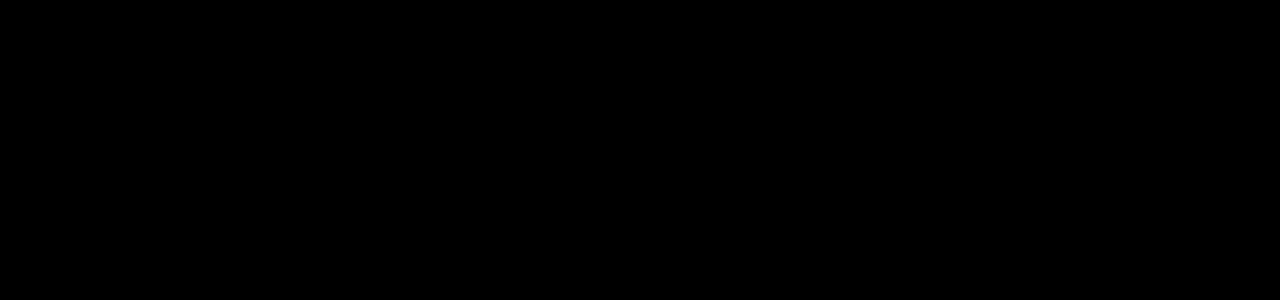
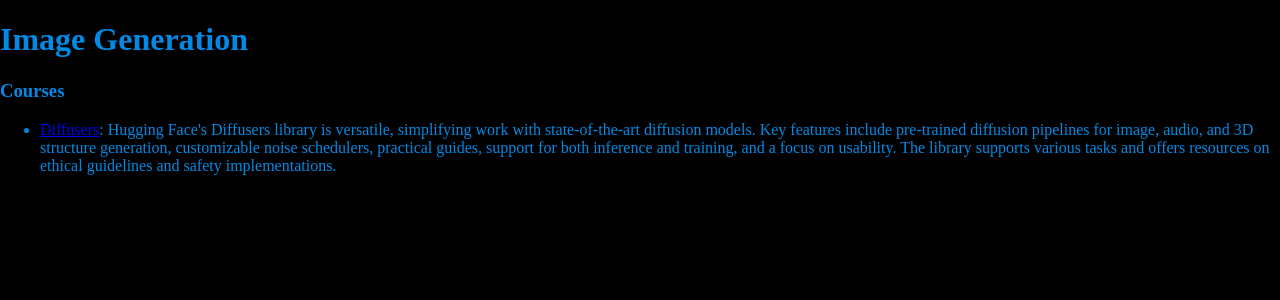
Before and after one commit to jiraiyahiddenleaf/OpenMLGuide, a Next.js app: page /generative-ai/Generative-Models/image-generation.en in a window 1280 px wide. Shown: the top 300 px of the page. Built offline with nearby package versions, Linux system fonts and the light colour scheme.

Commit message:
updated Img generation page

```diff
--- a/pages/generative-ai/Generative-Models/image-generation.en.mdx
+++ b/pages/generative-ai/Generative-Models/image-generation.en.mdx
@@ -0,0 +1,5 @@
+# Image Generation
+
+### Courses
+
+- [Diffusers](https://huggingface.co/docs/diffusers/index): Hugging Face's Diffusers library is versatile, simplifying work with state-of-the-art diffusion models. Key features include pre-trained diffusion pipelines for image, audio, and 3D structure generation, customizable noise schedulers, practical guides, support for both inference and training, and a focus on usability. The library supports various tasks and offers resources on ethical guidelines and safety implementations.
```
